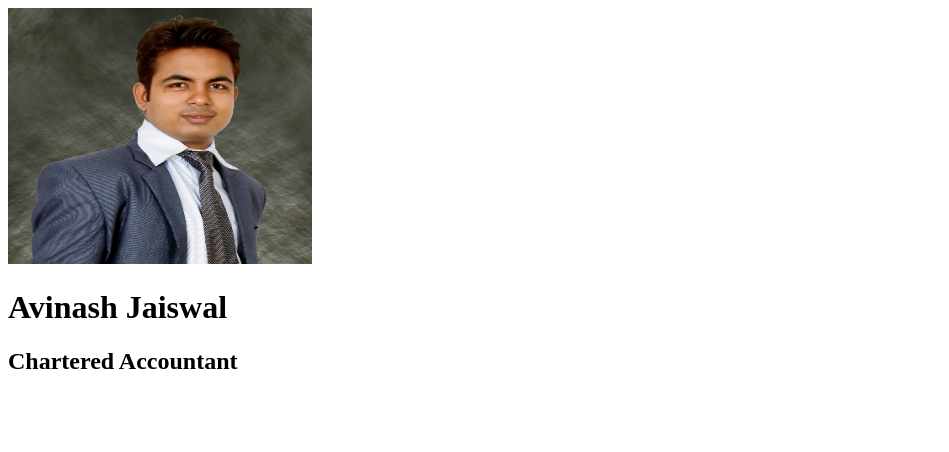
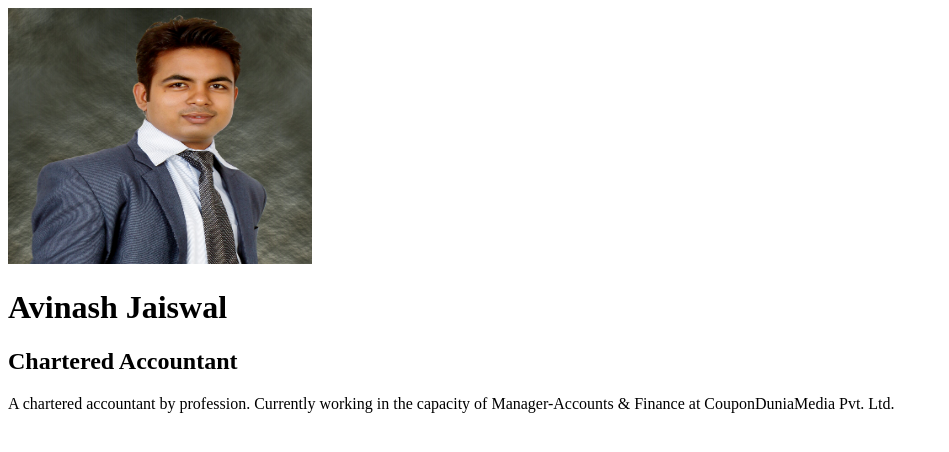
Before and after one commit to avinashjaiswal/avinashjaiswal.github.io, a plain HTML site: page index.html in a window 1280 px wide. Shown: the whole page, without its empty margins (0-949 px from the left). Drawn offline with Linux system fonts and the light colour scheme.

Commit message:
CA Avinash Jaiswal

```diff
--- a/index.html
+++ b/index.html
@@ -7,5 +7,6 @@
     <body>
 	<img src="images/1-1.jpg" alt="photo" width="304" height="256"/>
         <h1>Avinash Jaiswal</h1><h2>Chartered Accountant</h2>
+	<p1>A chartered accountant by profession. Currently working in the capacity of Manager-Accounts & Finance at CouponDuniaMedia Pvt. Ltd.</p1>
     </body>
 </html>
```
